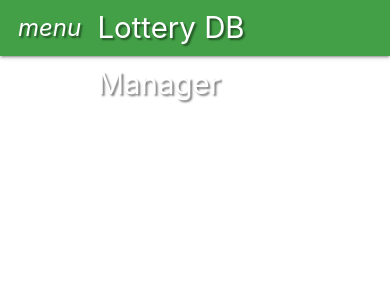
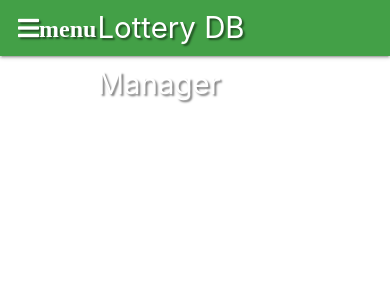
Before and after one commit to Code-Institute-Submissions/ms33, a Flask app: page / in a window 390 px wide. Shown: the top 300 px of the page. Run offline with Flask 2, Linux system fonts and the light colour scheme; data that the repository does not hold is empty; some libraries are stand-ins or nearby versions.

Commit message:
base.html, font-awesome, hamburger mobile menu

```diff
--- a/templates/base.html
+++ b/templates/base.html
@@ -25,7 +25,7 @@
         <nav class="nav-extended text-shadow green darken-1">
             <div class="nav-wrapper">
                 <a href="#!" class="brand-logo">Lottery DB Manager</a>
-                <a href="#" data-target="mobile-demo" class="sidenav-trigger"><i class="material-icons">menu</i></a>
+                <a href="#" data-target="mobile-demo" class="sidenav-trigger"><i class="fas fa-bars">menu</i></a>
                 <ul class="right hide-on-med-and-down">
                     <li><a href="sass.html">Sass</a></li>
                     <li><a href="badges.html">Components</a></li>
```
